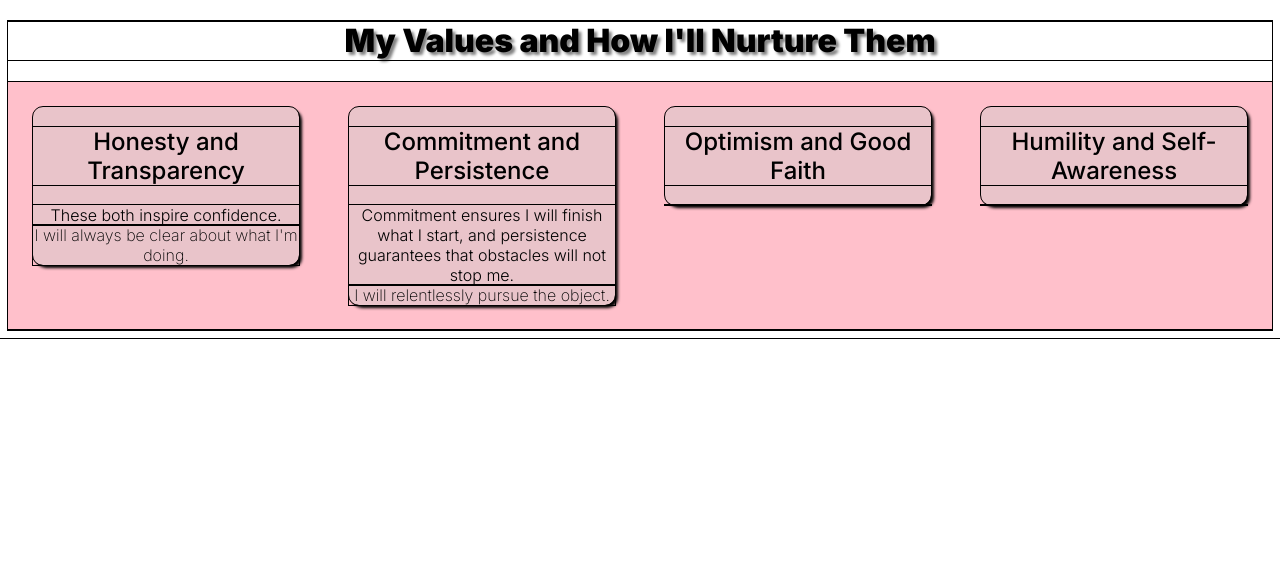
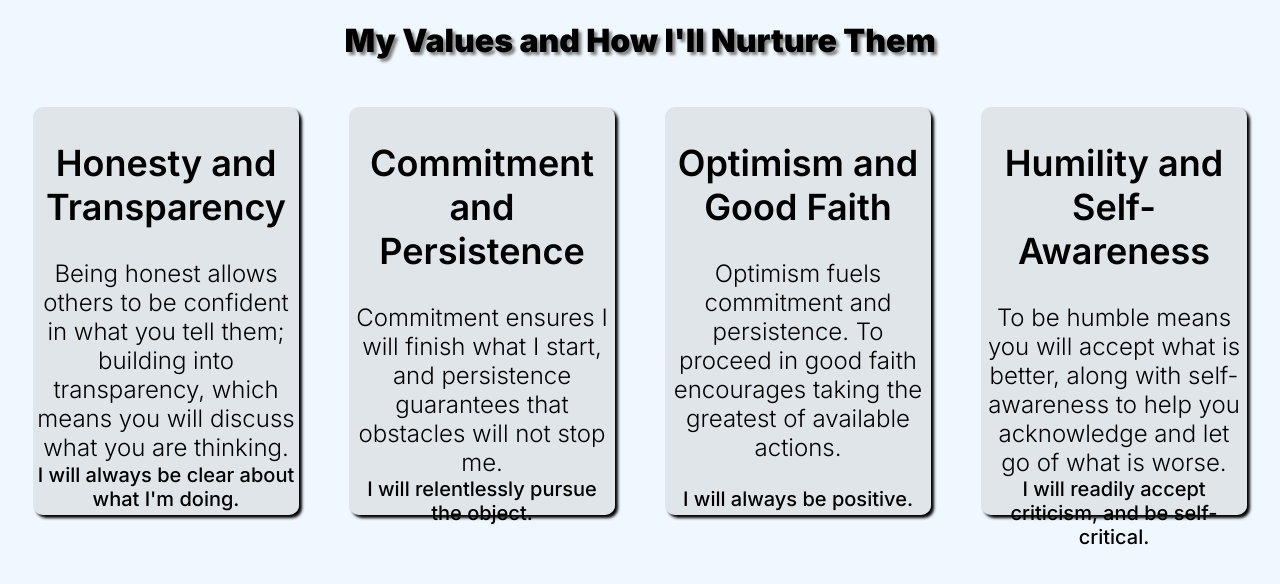
Before and after one commit to moefingers/My-Values, a plain HTML site: page index.html in a window 1280 px wide. Drawn offline with Linux system fonts and the light colour scheme.

Commit message:
final touches

```diff
--- a/assets/css/style1.css
+++ b/assets/css/style1.css
@@ -1,16 +1,26 @@
 * {
-    outline:black solid 1px;
+    /* outline:black solid 1px; */
     text-align: center;
+}
+body {
+    background-color: aliceblue;
+    height:100%;
 }
 
 .valueCards{
     display:flex;
-    background: pink;
+    height:400px;
+
+    /* background: pink; */
 }
 .valueCard{
+    display:flex;
+    flex-direction: column;
+    justify-content: space-between;
     margin:2%;
+    padding:4px;
     width:25%;
-    height:40%;
+    height:100%;
     background: rgba(200, 200, 200, 0.404);
     border-radius: 10px;
     box-shadow: 3px 3px 3px black;
@@ -24,14 +34,17 @@ h1 {
 }
 h2 {
     font-family: 'Inter', sans-serif;
-    font-weight: 500;
+    font-weight: 600;
+    font-size: 36px;
 }
 .valueBody {
     font-family: 'Inter', sans-serif;
     font-weight: 300;
+    font-size: 24px;
 }
 
 .valueNurture {
     font-family: 'Inter', sans-serif;
-    font-weight: 200;
+    font-weight: 500;
+    font-size: 20px;
 }
--- a/index.html
+++ b/index.html
@@ -10,9 +10,12 @@
     <title></title>
     <meta name="description" content="" />
     <meta name="viewport" content="width=device-width, initial-scale=1" />
-    <link rel="preconnect" href="https://fonts.googleapis.com">
-    <link rel="preconnect" href="https://fonts.gstatic.com" crossorigin>
-    <link href="https://fonts.googleapis.com/css2?family=Inter:wght@100;200;300;400;500;600;700;800;900&display=swap" rel="stylesheet">
+    <link rel="preconnect" href="https://fonts.googleapis.com" />
+    <link rel="preconnect" href="https://fonts.gstatic.com" crossorigin />
+    <link
+      href="https://fonts.googleapis.com/css2?family=Inter:wght@100;200;300;400;500;600;700;800;900&display=swap"
+      rel="stylesheet"
+    />
     <link rel="stylesheet" href="assets/css/style1.css" />
   </head>
   <body>
@@ -31,32 +34,62 @@
       <div class="valueCards">
         <!-- Honesty -->
         <div class="valueCard">
-          <h2 class="valueTitle">Honesty and Transparency</h2>
-          <div class="valueBody">These both inspire confidence.</div>
-          <div class="valueNurture">I will always be clear about what I'm doing.</div>
+          <div class="cardPartOne">
+            <h2 class="valueTitle cardContent">Honesty and Transparency</h2>
+            <div class="valueBody cardContent">
+              Being honest allows others to be confident in what you tell them;
+              building into transparency, which means you will discuss what you
+              are thinking.
+            </div>
+          </div>
+          <div class="valueNurture cardContent">
+            I will always be clear about what I'm doing.
+          </div>
         </div>
         <!-- Commitment -->
         <div class="valueCard">
-          <h2 class="valueTitle">Commitment and Persistence</h2>
-          <div class="valueBody">Commitment ensures I will finish what I start, and persistence guarantees that obstacles will not stop me.</div>
-          <div class="valueNurture">I will relentlessly pursue the object.</div>
+          <div class="cardPartOne">
+            <h2 class="valueTitle cardContent">Commitment and Persistence</h2>
+            <div class="valueBody cardContent">
+              Commitment ensures I will finish what I start, and persistence
+              guarantees that obstacles will not stop me.
+            </div>
+          </div>
+          <div class="valueNurture cardContent">
+            I will relentlessly pursue the object.
+          </div>
         </div>
         <!-- Optimism -->
         <div class="valueCard">
-          <h2 class="valueTitle">Optimism and Good Faith</h2>
-          <div class="valueBody"></div>
-          <div class="valueNurture"></div>
+          <div class="cardPartOne">
+            <h2 class="valueTitle cardContent">Optimism and Good Faith</h2>
+            <div class="valueBody cardContent">
+              Optimism fuels commitment and persistence. To proceed in good
+              faith encourages taking the greatest of available actions.
+            </div>
+          </div>
+          <div class="valueNurture cardContent">I will always be positive.</div>
         </div>
         <!-- Humility -->
         <div class="valueCard">
-          <h2 class="valueTitle">Humility and Self-Awareness</h2>
-          <div class="valueBody"></div>
-          <div class="valueNurture"></div>
+          <div class="cardPartOne">
+            <h2 class="valueTitle cardContent">Humility and Self-Awareness</h2>
+            <div class="valueBody cardContent">
+              To be humble means you will accept what is better, along with
+              self-awareness to help you acknowledge and let go of what is
+              worse.
+            </div>
+          </div>
+          <div class="valueNurture cardContent">
+            I will readily accept criticism, and be self-critical.
+          </div>
         </div>
         <!-- Example valueCard
         <div class="valueCard">
-          <h2 class="valueTitle"></h2>
-          <div class="valueBody"></div>
+          <div class="cardPartOne">
+            <h2 class="valueTitle"></h2>
+            <div class="valueBody"></div>
+          </div>
           <div class="valueNurture"></div>
         </div> -->
       </div>
```
